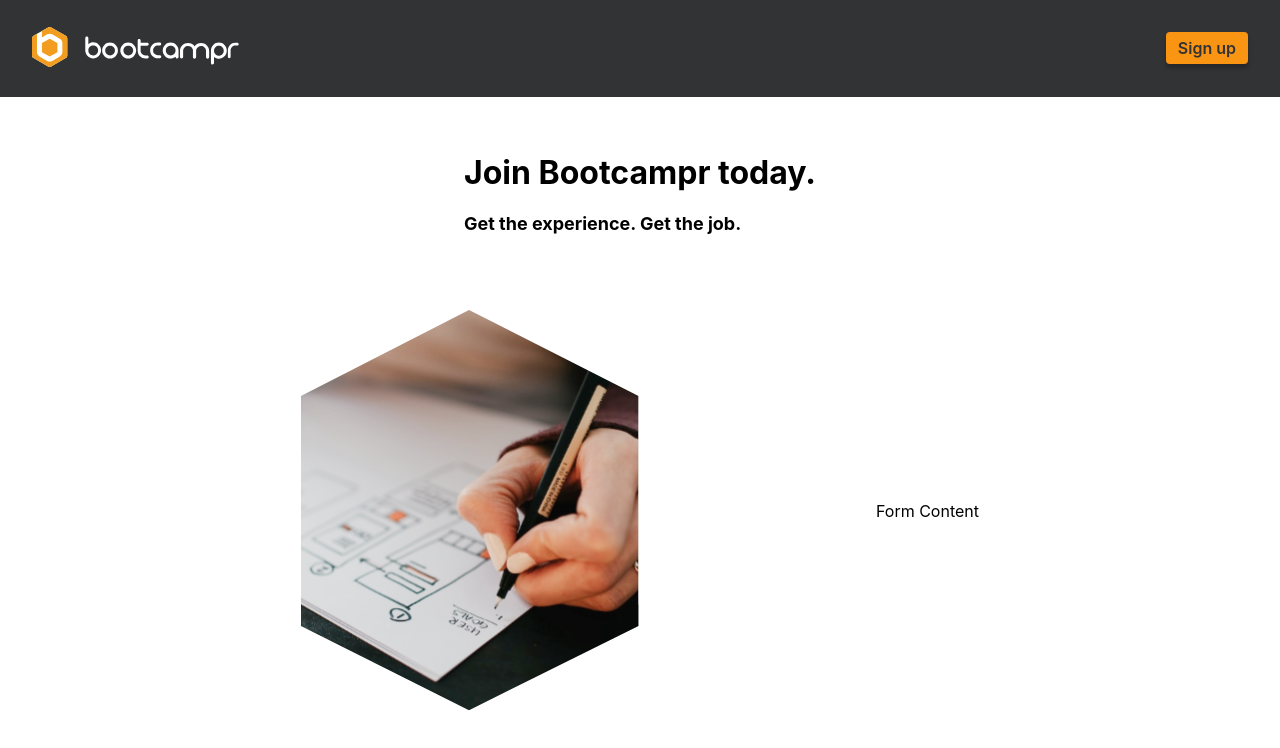
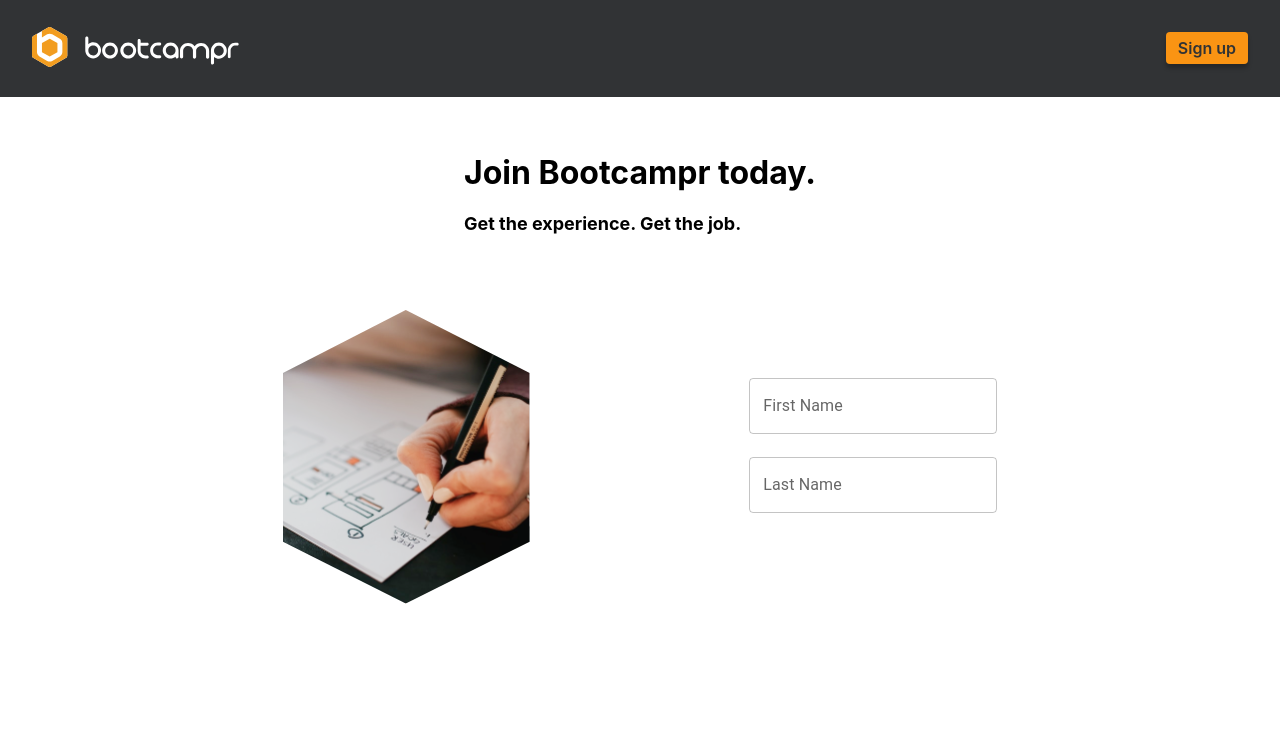
Before and after one commit to yeezick/bootcampr-assessment, a React (Create React App) app in the folder frontend/: page /sign-up in a window 1280 px wide. Shown: the top 748 px of the page. Built offline with nearby package versions, Linux system fonts and the light colour scheme.

Commit message:
feat: css

```diff
--- a/frontend/src/screens/SignUp/SignUp.scss
+++ b/frontend/src/screens/SignUp/SignUp.scss
@@ -20,3 +20,13 @@
   align-items: center;
   margin: 5%;
 }
+
+.signup-image {
+    width: 247.48px;
+}
+
+.form-content {
+    display: flex;
+    flex-direction: column;
+    justify-content: space-between;
+}
--- a/frontend/src/screens/SignUp/SignUp.tsx
+++ b/frontend/src/screens/SignUp/SignUp.tsx
@@ -1,17 +1,21 @@
 import React from 'react'
-import Logo from '../../assets/SignUpImage.svg';
+import { TextField } from '@mui/material'
+import Logo from '../../assets/SignUpImage.svg'
 import './SignUp.scss'
 
 export const SignUp: React.FC = () => {
   return (
     <div className='signup-container'>
       <div className='top-container'>
-        <h1 className="first">Join Bootcampr today.</h1>
-        <h1 className="second">Get the experience. Get the job.</h1>
+        <h1 className='first'>Join Bootcampr today.</h1>
+        <h1 className='second'>Get the experience. Get the job.</h1>
       </div>
       <div className='bottom-container'>
-        <img src={ Logo } className='signup-image' />
-        <div>Form Content</div>
+        <img src={Logo} className='signup-image' />
+        <div className='form-content'>
+          <TextField helperText=' ' label='First Name' />
+          <TextField helperText=' ' label='Last Name' />
+        </div>
       </div>
     </div>
   )
```
